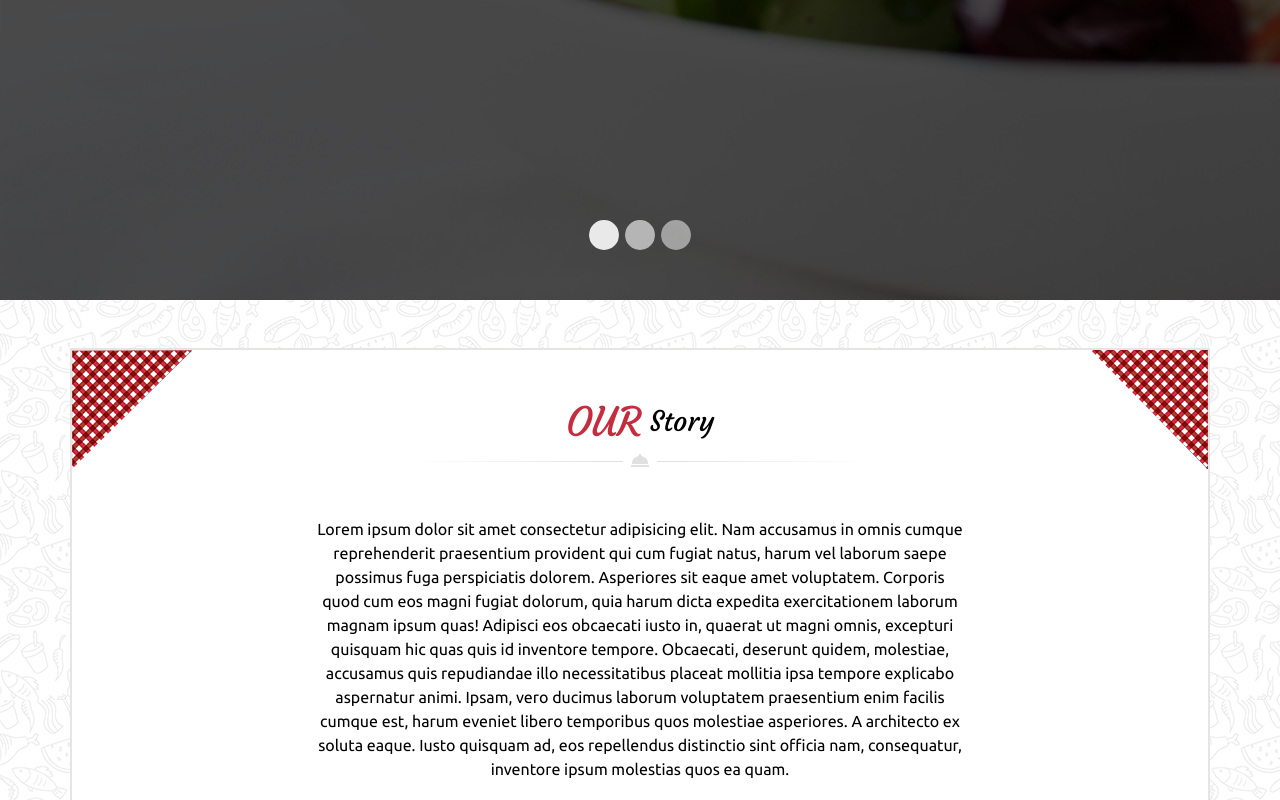
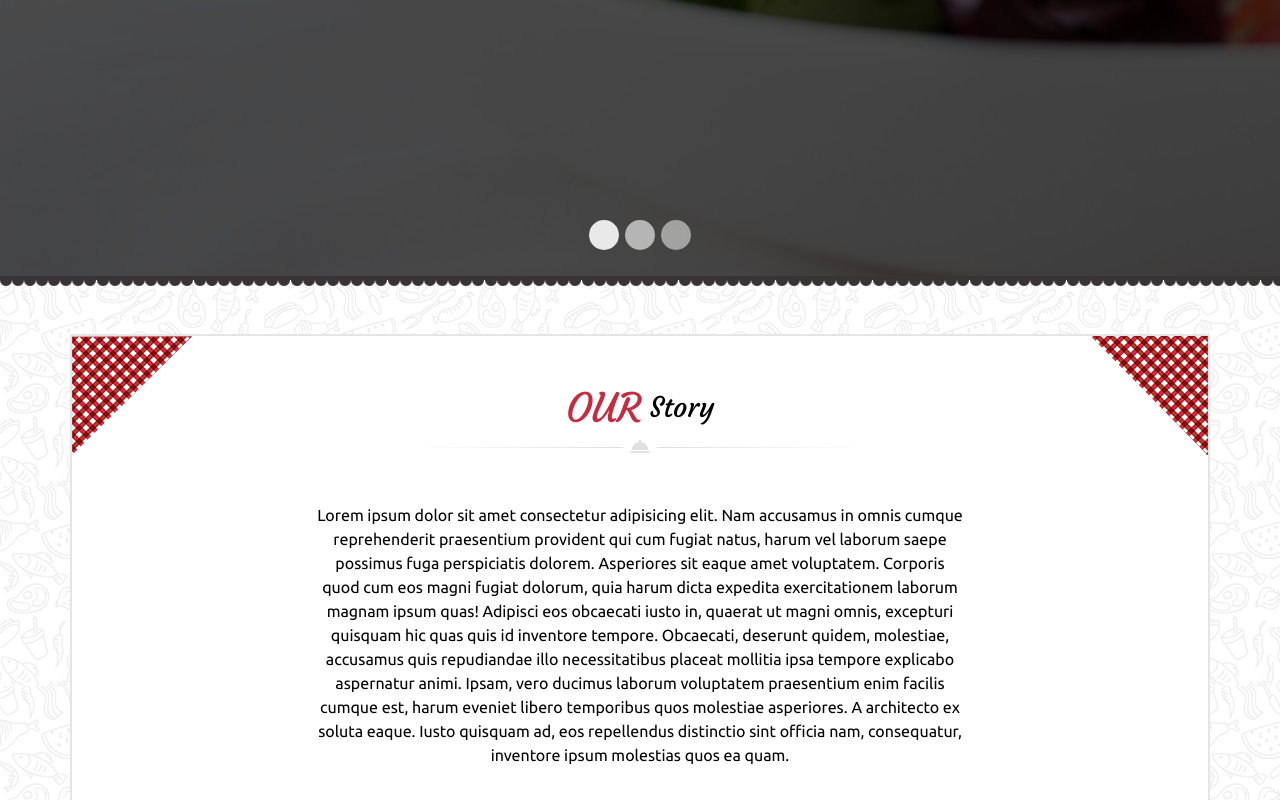
Before and after one commit to GuerfaB/git_bootstrap_les_chefs_14, a website: page index.html in a window 1280 px wide. Shown: the part 992-1792 px from the top of the page. Drawn offline with nearby package versions, Linux system fonts and the light colour scheme.

Commit message:
ajout-decoration header

```diff
--- a/index.html
+++ b/index.html
@@ -132,14 +132,16 @@
 
 
         </div>
-        <div class="decoration">
-          <img src="./public/images/bottom_decoration_img.png" alt="">
-        </div>
+
 
 
     </header>
     <!-- Fin header -->
     <!-- Début section article-1 -->
+    <div class="decoration-header">
+      <br>
+    </div>
+
 <section class="article-1 pt-5 pb-5">
   <div class="container">
     <div class="row">
--- a/src/sass/style.sass
+++ b/src/sass/style.sass
@@ -66,6 +66,12 @@ body
 
 
 
+
+        .decoration-header
+                background-color: #110f0fd7
+                background-image: url("../../public/images/bottom_decoration_img.png")
+                background-repeat: repeat-x
+                height: 10px
 
 
 
@@ -263,6 +269,7 @@ body
                         position: relative
 
 
+
         .article-2::before
                 background-image: url("../../public/images/team_background.jpg")
                 position: absolute
```
Also changed, not shown: public/css/style.css, 1 other file.
